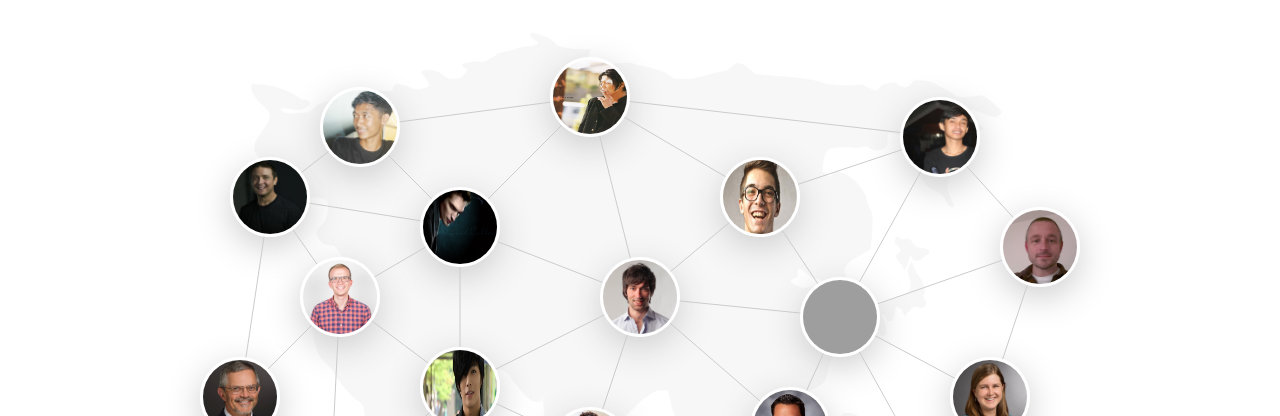
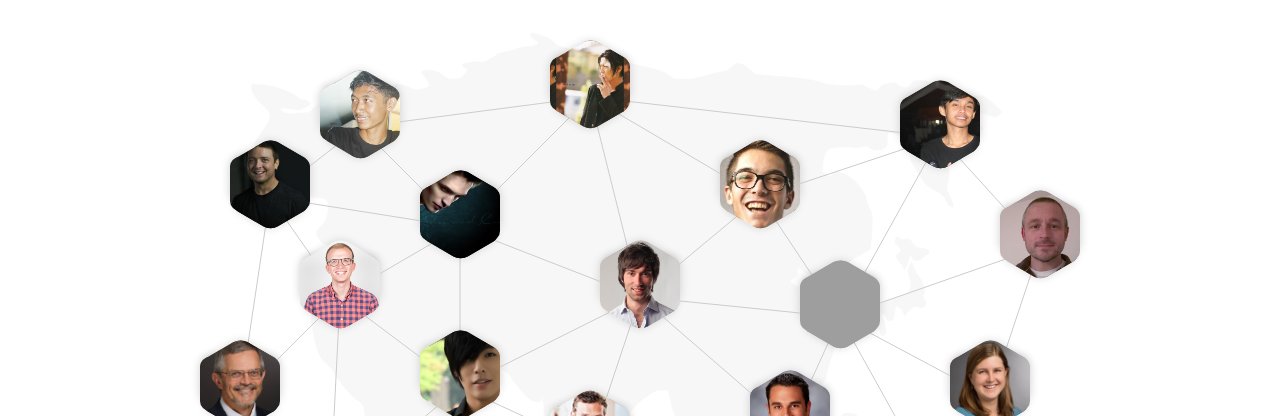
Before and after one commit to dtc-team-dev/dtc_techtalent, a website: page public/index.html in a window 1280 px wide. Shown: the part 78-494 px from the top of the page. Drawn offline with Linux system fonts and the light colour scheme; grey boxes are pictures that could not be loaded; files whose address does not match are found by name.

Commit message:
FE - Hexagon

```diff
--- a/public/assets/src/scss/_custom.scss
+++ b/public/assets/src/scss/_custom.scss
@@ -33,19 +33,9 @@
 		position: relative;
 		.user {
 			width: 80px;
-			height: 80px;
-			border-radius: 50%;
+			height: 46.19px;
 			position: absolute;
-			border: 3px solid #fff;
-			box-shadow: 0px 10px 35px #ccc;
 			@include transition(.2s);
-			&:hover {
-				width: 100px;
-				height: 100px;
-				margin-left: -10px;
-				margin-top: -10px;
-				box-shadow: 0px 10px 35px #999;
-			}
 		}
 	}
 }
@@ -273,3 +263,107 @@
 		}
 	}
 }
+
+/* test hexagon */
+/* .hexagon{
+	width: 80px;
+	height: 160px;
+	overflow: hidden;
+	visibility: hidden;
+	transform: rotate(120deg);
+	cursor: pointer;
+	position: relative;
+	.hexagon-in1{
+		overflow: hidden;
+		width: 100%;
+		height: 100%;
+		transform: rotate(-60deg);
+		.hexagon-in2{
+			width: 100%;
+			height: 100%;
+			visibility: visible;
+			transform: rotate(-60deg)  ;
+		}
+	}
+} */
+
+.hexagon {
+  position: relative;
+  width: 80px;
+  height: 46.19px;
+  background-image: url(http://csshexagon.com/img/meow.jpg);
+  background-size: auto 92.3760px;
+  background-position: center;
+  box-shadow: 0 0 10px #ccc;
+  border-radius: 10px;
+	@include transition(.2s);
+	&:hover {
+		box-shadow: 0px 10px 35px #999;
+		.hexBottom {
+			box-shadow: -10px 10px 35px #999
+		}
+	}
+}
+
+.hexTop,
+.hexBottom {
+  position: absolute;
+  z-index: 1;
+  width: 56.57px;
+  height: 56.57px;
+  overflow: hidden;
+  -webkit-transform: scaleY(0.5774) rotate(-45deg);
+  -ms-transform: scaleY(0.5774) rotate(-45deg);
+  transform: scaleY(0.5774) rotate(-45deg);
+  background: inherit;
+  left: 11.72px;
+  box-shadow: 0 0 10px rgba(0,0,0,0.15);
+  border-radius: 10px;
+}
+
+/*counter transform the bg image on the caps*/
+.hexTop:after,
+.hexBottom:after {
+  content: "";
+  position: absolute;
+      border-radius: 10px!important;
+  width: 80.0000px;
+  height: 46.188021535170066px;
+  -webkit-transform:  rotate(45deg) scaleY(1.7321) translateY(-23.0940px);
+  -ms-transform:      rotate(45deg) scaleY(1.7321) translateY(-23.0940px);
+  transform:          rotate(45deg) scaleY(1.7321) translateY(-23.0940px);
+  -webkit-transform-origin: 0 0;
+  -ms-transform-origin: 0 0;
+  transform-origin: 0 0;
+  background: inherit;
+}
+
+.hexTop {
+  top: -24.2843px;
+}
+
+.hexTop:after {
+  background-position: center top;
+      border-radius: 10px;
+}
+
+.hexBottom {
+  bottom: -32.2843px;
+}
+
+.hexBottom:after {
+  background-position: center bottom;
+      border-radius: 10px;
+}
+
+.hexagon:after {
+  content: "";
+  position: absolute;
+  top: 0.0000px;
+  left: 0;
+  width: 80.0000px;
+  height: 54.1880px;
+  z-index: 2;
+  background: inherit;
+  border-radius: 10px;
+}
--- a/public/index.html
+++ b/public/index.html
@@ -39,23 +39,132 @@
 
 	<div class="top-absolute">
 		<div class="users">
-			<a href=""><img src="" alt="" class="user user-1 wow bounceIn" data-wow-delay=".2s"></a>
-			<a href=""><img src="" alt="" class="user user-2 wow bounceIn" data-wow-delay=".4s"></a>
-			<a href=""><img src="" alt="" class="user user-3 wow bounceIn" data-wow-delay=".6s"></a>
-			<a href=""><img src="" alt="" class="user user-4 wow bounceIn" data-wow-delay=".8s"></a>
-			<a href=""><img src="" alt="" class="user user-5 wow bounceIn" data-wow-delay=".2s"></a>
-			<a href=""><img src="" alt="" class="user user-6 wow bounceIn" data-wow-delay=".4s"></a>
-			<a href=""><img src="" alt="" class="user user-7 wow bounceIn" data-wow-delay=".6s"></a>
-			<a href=""><img src="" alt="" class="user user-8 wow bounceIn" data-wow-delay=".8s"></a>
-			<a href=""><img src="" alt="" class="user user-9 wow bounceIn" data-wow-delay=".2s"></a>
-			<a href=""><img src="" alt="" class="user user-10 wow bounceIn" data-wow-delay=".4s"></a>
-			<a href=""><img src="" alt="" class="user user-11 wow bounceIn" data-wow-delay=".6s"></a>
-			<a href=""><img src="" alt="" class="user user-12 wow bounceIn" data-wow-delay=".8s"></a>
-			<a href=""><img src="" alt="" class="user user-13 wow bounceIn" data-wow-delay=".2s"></a>
-			<a href=""><img src="" alt="" class="user user-14 wow bounceIn" data-wow-delay=".4s"></a>
-			<a href=""><img src="" alt="" class="user user-15 wow bounceIn" data-wow-delay=".6s"></a>
-			<a href=""><img src="" alt="" class="user user-16 wow bounceIn" data-wow-delay=".8s"></a>
-			<a href=""><img src="" alt="" class="user user-17 wow bounceIn" data-wow-delay=".2s"></a>
+			<!-- <div class="hexagon user-1 wow bounceIn" data-wow-delay=".2s">
+				<div class="hexagon-in1">
+					<div class="hexagon-in2">
+					</div>
+				</div>
+			</div> -->
+
+			<a href="">
+				<div class="user hexagon hexagon-1 wow bounceIn" data-wow-delay=".2s">
+					<div class="hexTop"></div>
+					<div class="hexBottom"></div>
+				</div>
+			</a>
+
+			<a href="">
+				<div class="user hexagon hexagon-2 wow bounceIn" data-wow-delay=".4s">
+					<div class="hexTop"></div>
+					<div class="hexBottom"></div>
+				</div>
+			</a>
+
+			<a href="">
+				<div class="user hexagon hexagon-3 wow bounceIn" data-wow-delay=".6s">
+					<div class="hexTop"></div>
+					<div class="hexBottom"></div>
+				</div>
+			</a>
+
+			<a href="">
+				<div class="user hexagon hexagon-4 wow bounceIn" data-wow-delay=".8s">
+					<div class="hexTop"></div>
+					<div class="hexBottom"></div>
+				</div>
+			</a>
+
+			<a href="">
+				<div class="user hexagon hexagon-5 wow bounceIn" data-wow-delay=".2s">
+					<div class="hexTop"></div>
+					<div class="hexBottom"></div>
+				</div>
+			</a>
+
+			<a href="">
+				<div class="user hexagon hexagon-6 wow bounceIn" data-wow-delay=".4s">
+					<div class="hexTop"></div>
+					<div class="hexBottom"></div>
+				</div>
+			</a>
+
+			<a href="">
+				<div class="user hexagon hexagon-7 wow bounceIn" data-wow-delay=".6s">
+					<div class="hexTop"></div>
+					<div class="hexBottom"></div>
+				</div>
+			</a>
+
+			<a href="">
+				<div class="user hexagon hexagon-8 wow bounceIn" data-wow-delay=".8s">
+					<div class="hexTop"></div>
+					<div class="hexBottom"></div>
+				</div>
+			</a>
+
+			<a href="">
+				<div class="user hexagon hexagon-9 wow bounceIn" data-wow-delay=".2s">
+					<div class="hexTop"></div>
+					<div class="hexBottom"></div>
+				</div>
+			</a>
+
+			<a href="">
+				<div class="user hexagon hexagon-10 wow bounceIn" data-wow-delay=".4s">
+					<div class="hexTop"></div>
+					<div class="hexBottom"></div>
+				</div>
+			</a>
+
+			<a href="">
+				<div class="user hexagon hexagon-11 wow bounceIn" data-wow-delay=".6s">
+					<div class="hexTop"></div>
+					<div class="hexBottom"></div>
+				</div>
+			</a>
+
+			<a href="">
+				<div class="user hexagon hexagon-12 wow bounceIn" data-wow-delay=".8s">
+					<div class="hexTop"></div>
+					<div class="hexBottom"></div>
+				</div>
+			</a>
+
+			<a href="">
+				<div class="user hexagon hexagon-13 wow bounceIn" data-wow-delay=".2s">
+					<div class="hexTop"></div>
+					<div class="hexBottom"></div>
+				</div>
+			</a>
+
+			<a href="">
+				<div class="user hexagon hexagon-14 wow bounceIn" data-wow-delay=".4s">
+					<div class="hexTop"></div>
+					<div class="hexBottom"></div>
+				</div>
+			</a>
+
+			<a href="">
+				<div class="user hexagon hexagon-15 wow bounceIn" data-wow-delay=".6s">
+					<div class="hexTop"></div>
+					<div class="hexBottom"></div>
+				</div>
+			</a>
+
+			<a href="">
+				<div class="user hexagon hexagon-16 wow bounceIn" data-wow-delay=".8s">
+					<div class="hexTop"></div>
+					<div class="hexBottom"></div>
+				</div>
+			</a>
+
+			<a href="">
+				<div class="user hexagon hexagon-17 wow bounceIn" data-wow-delay=".2s">
+					<div class="hexTop"></div>
+					<div class="hexBottom"></div>
+				</div>
+			</a>
+
 		</div>
 	</div>
 	<canvas id="connection" width="800px" height="600px" class="wow fadeIn" data-wow-delay=".3s">Your browser does not support the HTML5 canvas tag.</canvas>
@@ -228,87 +337,104 @@
 	</script>
 	<!-- jQuery -->
 	<script>
-		$('.user-1').attr("src","/assets/img/users/1.jpg").css({
+		$('.hexagon-1').css({
+			"background-image": "url(/assets/img/users/1.jpg)",
 			"left": "calc(400px - 40px)",
 			"top": "calc(300px - 40px)"
 		});
 
-		$('.user-2').attr("src","/assets/img/users/2.jpg").css({
+		$('.hexagon-2').css({
+			"background-image": "url(/assets/img/users/2.jpg)",
 			"left": "calc(350px - 40px)",
 			"top": "calc(100px - 40px)"
 		});
 
-		$('.user-3').attr("src","/assets/img/users/3.jpg").css({
+		$('.hexagon-3').css({
+			"background-image": "url(/assets/img/users/3.jpg)",
 			"left": "calc(220px - 40px)",
 			"top": "calc(230px - 40px)"
 		});
 
-		$('.user-4').attr("src","/assets/img/users/4.jpg").css({
+		$('.hexagon-4').css({
+			"background-image": "url(/assets/img/users/4.jpg)",
 			"left": "calc(220px - 40px)",
 			"top": "calc(390px - 40px)"
 		});
 
-		$('.user-5').attr("src","/assets/img/users/5.jpg").css({
+		$('.hexagon-5').css({
+			"background-image": "url(/assets/img/users/5.jpg)",
 			"left": "calc(520px - 40px)",
 			"top": "calc(200px - 40px)"
 		});
 
-		$('.user-6').attr("src","/assets/img/users/6.jpg").css({
+		$('.hexagon-6').css({
+			"background-image": "url(/assets/img/users/6.jpg)",
 			"left": "calc(600px - 40px)",
 			"top": "calc(320px - 40px)"
 		});
 
-		$('.user-7').attr("src","/assets/img/users/7.jpg").css({
+		$('.hexagon-7').css({
+			"background-image": "url(/assets/img/users/7.jpg)",
 			"left": "calc(550px - 40px)",
 			"top": "calc(430px - 40px)"
 		});
 
-		$('.user-8').attr("src","/assets/img/users/8.jpg").css({
+		$('.hexagon-8').css({
+			"background-image": "url(/assets/img/users/8.jpg)",
 			"left": "calc(350px - 40px)",
 			"top": "calc(450px - 40px)"
 		});
 
-		$('.user-9').attr("src","/assets/img/users/9.jpg").css({
+		$('.hexagon-9').css({
+			"background-image": "url(/assets/img/users/9.jpg)",
 			"left": "calc(120px - 40px)",
 			"top": "calc(130px - 40px)"
 		});
 
-		$('.user-10').attr("src","/assets/img/users/10.jpg").css({
+		$('.hexagon-10').css({
+			"background-image": "url(/assets/img/users/10.jpg)",
 			"left": "calc(700px - 40px)",
 			"top": "calc(140px - 40px)"
 		});
 
-		$('.user-11').attr("src","/assets/img/users/11.jpg").css({
+		$('.hexagon-11').css({
+			"background-image": "url(/assets/img/users/11.jpg)",
 			"left": "calc(30px - 40px)",
 			"top": "calc(200px - 40px)"
 		});
 
-		$('.user-12').attr("src","/assets/img/users/12.jpg").css({
+		$('.hexagon-12').css({
+			"background-image": "url(/assets/img/users/12.jpg)",
 			"left": "calc(100px - 40px)",
 			"top": "calc(300px - 40px)"
 		});
 
-		$('.user-13').attr("src","/assets/img/users/13.jpg").css({
+		$('.hexagon-13').css({
+			"background-image": "url(/assets/img/users/13.jpg)",
 			"left": "calc(0px - 40px)",
 			"top": "calc(400px - 40px)"
 		});
 
-		$('.user-14').attr("src","/assets/img/users/14.jpg").css({
+		$('.hexagon-14').css({
+			"background-image": "url(/assets/img/users/14.jpg)",
 			"left": "calc(90px - 40px)",
 			"top": "calc(500px - 40px)"
 		});
 
-		$('.user-15').attr("src","/assets/img/users/15.jpg").css({
+		$('.hexagon-15').css({
+			"background-image": "url(/assets/img/users/15.jpg)",
 			"left": "calc(800px - 40px)",
 			"top": "calc(250px - 40px)"
 		});
 
-		$('.user-16').attr("src","/assets/img/users/16.jpg").css({
+		$('.hexagon-16').css({
+			"background-image": "url(/assets/img/users/16.jpg)",
 			"left": "calc(700px - 40px)",
 			"top": "calc(500px - 40px)"
 		});
 
-		$('.user-17').attr("src","/assets/img/users/17.jpg").css({
+		$('.hexagon-17').css({
+			"background-image": "url(/assets/img/users/17.jpg)",
 			"left": "calc(750px - 40px)",
 			"top": "calc(400px - 40px)"
 		});
```
Also changed, not shown: public/assets/css/app.css.
